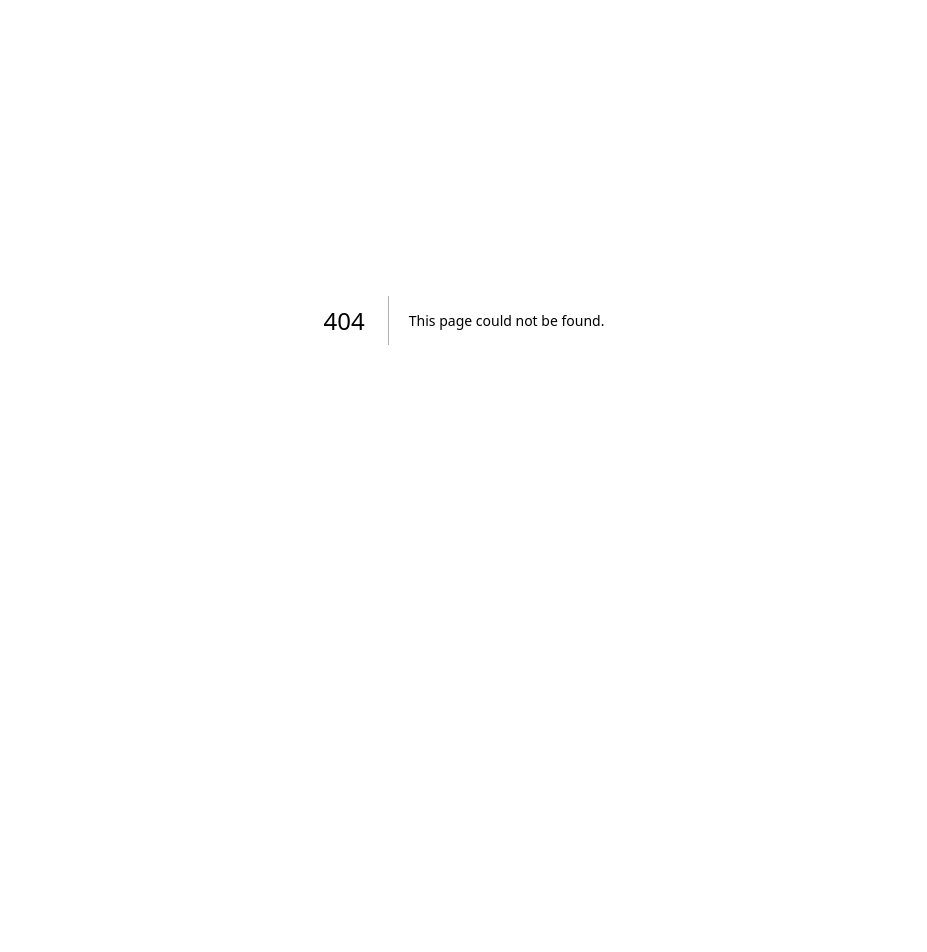
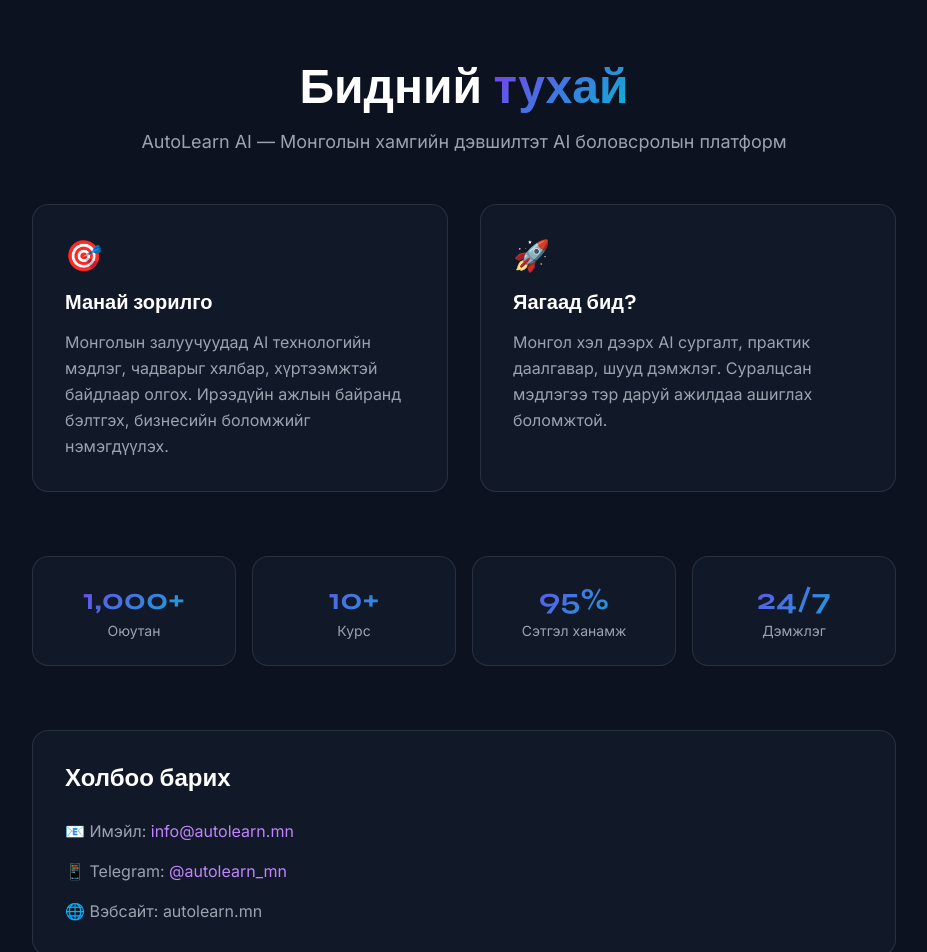
Before and after one commit to temuulenbatzorig98-byte/techai, a Next.js app: page /about in a window 1280 px wide. Before the commit this address had no page. Shown: the part 80-1032 px from the top of the page, without its empty margins (176-1103 px from the left). Before the commit the page ends 800 px from the top, so only its background shows below. Built offline with nearby package versions, Linux system fonts and the light colour scheme.

Commit message:
add pricing, about, profile pages

```diff
--- /dev/null
+++ b/app/(dashboard)/profile/page.tsx
@@ -0,0 +1,53 @@
+export const dynamic = 'force-dynamic'
+import { cookies } from 'next/headers'
+import { verifyToken } from '@/lib/auth'
+import { prisma } from '@/lib/prisma'
+import { redirect } from 'next/navigation'
+
+export default async function ProfilePage() {
+  const token = cookies().get('auth_token')?.value
+  const session = token ? await verifyToken(token) : null
+  if (!session) redirect('/login')
+
+  const user = await prisma.user.findUnique({
+    where: { id: session.userId },
+    select: { id: true, name: true, email: true, phone: true, role: true, createdAt: true, isVerified: true },
+  })
+
+  if (!user) redirect('/login')
+
+  return (
+    <div className="max-w-2xl mx-auto">
+      <h1 className="font-syne text-2xl font-bold text-white mb-8">Профайл</h1>
+
+      <div className="bg-[#111827] border border-white/10 rounded-2xl p-8 mb-6">
+        <div className="flex items-center gap-6 mb-8">
+          <div className="w-20 h-20 rounded-full bg-gradient-to-br from-purple-600 to-cyan-500 flex items-center justify-center text-3xl font-bold text-white">
+            {user.name.charAt(0).toUpperCase()}
+          </div>
+          <div>
+            <h2 className="font-syne text-xl font-bold text-white">{user.name}</h2>
+            <p className="text-gray-400 text-sm">{user.role === 'ADMIN' ? 'Админ' : 'Оюутан'}</p>
+            <div className={`mt-1 inline-flex items-center gap-1 text-xs px-2 py-0.5 rounded-full ${user.isVerified ? 'bg-green-500/10 text-green-400' : 'bg-yellow-500/10 text-yellow-400'}`}>
+              {user.isVerified ? '✓ Баталгаажсан' : '⚠ Баталгаажаагүй'}
+            </div>
+          </div>
+        </div>
+
+        <div className="space-y-4">
+          {[
+            { label: 'Нэр', value: user.name },
+            { label: 'Имэйл', value: user.email ?? '—' },
+            { label: 'Утас', value: user.phone ?? '—' },
+            { label: 'Бүртгүүлсэн', value: new Date(user.createdAt).toLocaleDateString('mn-MN') },
+          ].map(({ label, value }) => (
+            <div key={label} className="flex justify-between items-center py-3 border-b border-white/5">
+              <span className="text-sm text-gray-400">{label}</span>
+              <span className="text-sm text-white">{value}</span>
+            </div>
+          ))}
+        </div>
+      </div>
+    </div>
+  )
+}
--- /dev/null
+++ b/app/(public)/about/page.tsx
@@ -0,0 +1,72 @@
+import { Navbar } from '@/components/layout/Navbar'
+import { Footer } from '@/components/layout/Footer'
+import Link from 'next/link'
+
+export default function AboutPage() {
+  return (
+    <div className="min-h-screen bg-[#0d1220]">
+      <Navbar />
+      <div className="pt-24 pb-12 px-4 max-w-4xl mx-auto">
+
+        <div className="text-center py-12">
+          <h1 className="font-syne text-4xl lg:text-5xl font-bold text-white mb-4">
+            Бидний <span className="gradient-text">тухай</span>
+          </h1>
+          <p className="text-gray-400 max-w-2xl mx-auto text-lg">
+            AutoLearn AI — Монголын хамгийн дэвшилтэт AI боловсролын платформ
+          </p>
+        </div>
+
+        <div className="grid md:grid-cols-2 gap-8 mb-16">
+          <div className="bg-[#111827] border border-white/10 rounded-2xl p-8">
+            <div className="text-3xl mb-4">🎯</div>
+            <h2 className="font-syne text-xl font-bold text-white mb-3">Манай зорилго</h2>
+            <p className="text-gray-400 leading-relaxed">
+              Монголын залуучуудад AI технологийн мэдлэг, чадварыг хялбар, хүртээмжтэй байдлаар олгох.
+              Ирээдүйн ажлын байранд бэлтгэх, бизнесийн боломжийг нэмэгдүүлэх.
+            </p>
+          </div>
+          <div className="bg-[#111827] border border-white/10 rounded-2xl p-8">
+            <div className="text-3xl mb-4">🚀</div>
+            <h2 className="font-syne text-xl font-bold text-white mb-3">Яагаад бид?</h2>
+            <p className="text-gray-400 leading-relaxed">
+              Монгол хэл дээрх AI сургалт, практик даалгавар, шууд дэмжлэг.
+              Суралцсан мэдлэгээ тэр даруй ажилдаа ашиглах боломжтой.
+            </p>
+          </div>
+        </div>
+
+        <div className="grid grid-cols-2 md:grid-cols-4 gap-4 mb-16">
+          {[
+            { value: '1,000+', label: 'Оюутан' },
+            { value: '10+', label: 'Курс' },
+            { value: '95%', label: 'Сэтгэл ханамж' },
+            { value: '24/7', label: 'Дэмжлэг' },
+          ].map(({ value, label }) => (
+            <div key={label} className="bg-[#111827] border border-white/10 rounded-2xl p-6 text-center">
+              <div className="font-syne text-3xl font-bold gradient-text mb-1">{value}</div>
+              <div className="text-sm text-gray-400">{label}</div>
+            </div>
+          ))}
+        </div>
+
+        <div className="bg-[#111827] border border-white/10 rounded-2xl p-8 mb-16">
+          <h2 className="font-syne text-2xl font-bold text-white mb-6">Холбоо барих</h2>
+          <div className="space-y-4 text-gray-400">
+            <p>📧 Имэйл: <a href="mailto:info@autolearn.mn" className="text-purple-400 hover:text-purple-300">info@autolearn.mn</a></p>
+            <p>📱 Telegram: <a href="https://t.me/autolearn_mn" className="text-purple-400 hover:text-purple-300">@autolearn_mn</a></p>
+            <p>🌐 Вэбсайт: autolearn.mn</p>
+          </div>
+        </div>
+
+        <div className="text-center">
+          <Link href="/courses"
+            className="inline-block px-8 py-4 bg-gradient-to-r from-purple-600 to-cyan-500 text-white rounded-xl font-semibold hover:opacity-90 transition">
+            Курсуудыг үзэх →
+          </Link>
+        </div>
+      </div>
+      <Footer />
+    </div>
+  )
+}
--- /dev/null
+++ b/app/(public)/pricing/page.tsx
@@ -0,0 +1,23 @@
+import { Navbar } from '@/components/layout/Navbar'
+import { Footer } from '@/components/layout/Footer'
+import { PricingSection } from '@/components/landing/PricingSection'
+
+export default function PricingPage() {
+  return (
+    <div className="min-h-screen bg-[#0d1220]">
+      <Navbar />
+      <div className="pt-24">
+        <div className="text-center py-12 px-4">
+          <h1 className="font-syne text-4xl lg:text-5xl font-bold text-white mb-4">
+            Үнийн <span className="gradient-text">мэдээлэл</span>
+          </h1>
+          <p className="text-gray-400 max-w-xl mx-auto">
+            Нэг удаагийн төлбөрөөр насан туршийн эрх авна. Нэмэлт захиалга байхгүй.
+          </p>
+        </div>
+        <PricingSection />
+      </div>
+      <Footer />
+    </div>
+  )
+}
```
